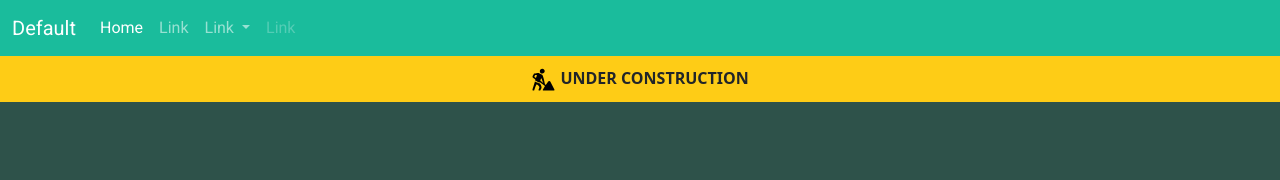
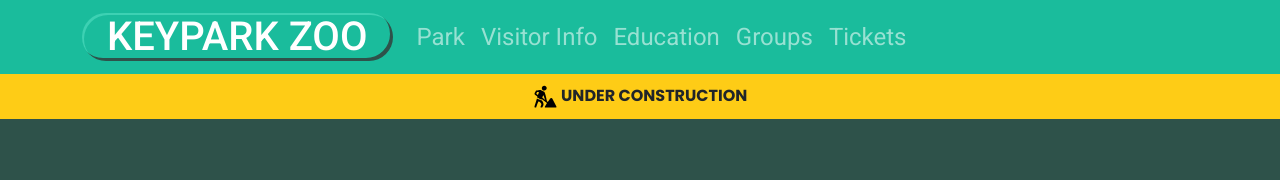
Before and after one commit to JBrondijk/keypark2, an Angular app: page /#/home in a window 1280 px wide. Shown: the top 180 px of the page. Built offline with nearby package versions, Linux system fonts and the light colour scheme; no server answers.

Commit message:
feat: make navbar responsive

```diff
--- a/src/app/app.component.html
+++ b/src/app/app.component.html
@@ -1,121 +1,127 @@
-<!-- <div class="banner">
+<!--
+    TODO:
+        - Close dropdown menu on clicking a link.
+        - Fix "shadow" of dropdown on the navbar when the dropdown is closed.
+        - Add a footer.
+ -->
+
+<div class="bg-primary navbarBottom">
+
+</div>
+<nav class="navbar navbar-expand-lg navbar-dark bg-primary">
     <div class="container">
-        <div class="row">
-            <div class="col">
-                <a routerLink="/home">
-                    <h1 class="logo">KEYPARK ZOO</h1>
-                </a>
-            </div>
-            <div class="col-8">
-                <div class="dropdown-banner">
-                    <a routerLink="/park" class="dropbtn">Park
-                        <i class="fa fa-caret-down"></i>
+        <a class="navbar-brand" href="#" (click)="collapseNavbar()">
+            <h1 class="logo">KEYPARK ZOO </h1>
+        </a>
+        <button class="navbar-toggler" type="button" data-bs-toggle="collapse" data-bs-target="#myNavbar"
+            aria-controls="myNavbar" aria-expanded="false" aria-label="Toggle navigation">
+            <span class="navbar-toggler-icon"></span>
+        </button>
+        <div class="collapse navbar-collapse" id="myNavbar">
+            <ul class="navbar-nav me-auto my-2 my-lg-0 navbar-nav">
+                <li [ngClass]="{'nav-item': true,'dropdown':isNotMobile()}">
+                    <a class="nav-link navbarText" routerLink="/park" id="navbarScrollingDropdown" role="button"
+                        data-bs-toggle="dropdown" aria-expanded="false" (click)="collapseNavbar()">
+                        Park
                     </a>
-                    <div class="dropdown-banner-content">
+                    <div class="dropdownIndicatorContainer">
+                        <div class="dropdown-indicator d-md-block"></div>
+                    </div>
+                    <ul class="dropdown-menu" aria-labelledby="navbarScrollingDropdown">
                         <div class="container">
                             <div class="row">
-                                <a routerLink="/park/animals">Animals</a>
-                                <a routerLink="/park/map">Map</a>
-                                <a routerLink="/park/impression">Impression</a>
+                                <li><a routerLink="/park/animals">Animals</a></li>
+                                <li><a routerLink="/park/map">Map</a></li>
+                                <li><a routerLink="/park/impression">Impression</a></li>
                             </div>
                         </div>
+                    </ul>
+                </li>
+                <li [ngClass]="{'nav-item': true,'dropdown':!isMobile}">
+                    <a class="nav-link navbarText" routerLink="/info" id="navbarScrollingDropdown" role="button"
+                        data-bs-toggle="dropdown" aria-expanded="false" (click)="collapseNavbar()">
+                        Visitor Info
+                    </a>
+                    <div class="dropdownIndicatorContainer">
+                        <div class="dropdown-indicator d-md-block"></div>
                     </div>
-                </div>
-                <div class="dropdown-banner">
-                    <a routerLink="/info" class="dropbtn">Visitor Info
-                        <i class="fa fa-caret-down"></i>
-                    </a>
-                    <div class="dropdown-banner-content">
+                    <ul class="dropdown-menu" aria-labelledby="navbarScrollingDropdown">
                         <div class="container">
                             <div class="row">
                                 <div class="col">
-                                    <a routerLink="/info/adres">Adress & Route</a>
-                                    <a routerLink="/info/tickets">Tickets & Reservations</a>
-                                    <a routerLink="/info/subscriptions">Subscriptions</a>
+                                    <li><a routerLink="/info/adres">Adress & Route</a></li>
+                                    <li><a routerLink="/info/tickets">Tickets & Reservations</a></li>
+                                    <li><a routerLink="/info/subscriptions">Subscriptions</a></li>
                                 </div>
                                 <div class="col">
-                                    <a routerLink="/info/practical">Practical Information</a>
-                                    <a routerLink="/info/contact">Contact</a>
-                                    <a routerLink="/info/youtube"> YouTube</a>
+                                    <li><a routerLink="/info/practical">Practical Information</a></li>
+                                    <li><a routerLink="/info/contact">Contact</a></li>
+                                    <li><a routerLink="/info/youtube"> YouTube</a></li>
                                 </div>
 
                             </div>
                         </div>
+                    </ul>
+                </li>
+                <li [ngClass]="{'nav-item': true,'dropdown':!isMobile}">
+                    <a class="nav-link navbarText" routerLink="/education" id="navbarScrollingDropdown" role="button"
+                        data-bs-toggle="dropdown" aria-expanded="false" (click)="collapseNavbar()">
+                        Education
+                    </a>
+                    <div class="dropdownIndicatorContainer">
+                        <div class="dropdown-indicator d-md-block"></div>
                     </div>
-                </div>
-                <div class="dropdown-banner">
-                    <a routerLink="/education" class="dropbtn">Education
-                        <i class="fa fa-caret-down"></i>
-                    </a>
-                    <div class="dropdown-banner-content">
+                    <ul class="dropdown-menu" aria-labelledby="navbarScrollingDropdown">
                         <div class="container">
                             <div class="row">
                                 <div class="col">
-                                    <a routerLink="/education/yak">You Are Key! (YAK)</a>
-
+                                    <li><a routerLink="/education/yak">You Are Key! (YAK)</a></li>
                                 </div>
                                 <div class="col">
-                                    <a routerLink="/education/ufunguo">Ufunguo</a>
-                                    <a routerLink="/education/no-panda-pets">No Panda Pets</a>
-                                    <a routerLink="/education/local">Local initiatives</a>
+                                    <li><a routerLink="/education/ufunguo">Ufunguo</a></li>
+                                    <li><a routerLink="/education/no-panda-pets">No Panda Pets</a></li>
+                                    <li><a routerLink="/education/local">Local initiatives</a></li>
                                 </div>
 
                             </div>
                         </div>
+                    </ul>
+                </li>
+                <li [ngClass]="{'nav-item': true,'dropdown':!isMobile}">
+                    <a class="nav-link navbarText" routerLink="/groups" id="navbarScrollingDropdown" role="button"
+                        data-bs-toggle="dropdown" aria-expanded="false" (click)="collapseNavbar()">
+                        Groups
+                    </a>
+                    <div class="dropdownIndicatorContainer">
+                        <div class="dropdown-indicator d-md-block"></div>
                     </div>
-                </div>
-                <div class="dropdown-banner">
-                    <a routerLink="/groups" class="dropbtn">Groups
-                        <i class="fa fa-caret-down"></i>
-                    </a>
-                    <div class="dropdown-banner-content">
+                    <ul class="dropdown-menu" aria-labelledby="navbarScrollingDropdown">
                         <div class="container">
                             <div class="row">
-                                <a routerLink="/groups/business">Business</a>
-                                <a routerLink="/groups/schools">Schools</a>
-                                <a routerLink="/groups/birthdays">Birthdays</a>
+                                <div class="col">
+                                    <li><a routerLink="/groups/business">Business</a></li>
+                                    <li><a routerLink="/groups/schools">Schools</a></li>
+                                    <li><a routerLink="/groups/birthdays">Birthdays</a></li>
+                                </div>
+                                <div class="col">
+
+                                </div>
+
                             </div>
                         </div>
-                    </div>
-                </div>
-                <a routerLink="/info/tickets" class="ticketbtn"> tickets </a>
-            </div>
+                    </ul>
+                </li>
+                <li class="nav-item">
+                    <a class="nav-link navbarText" routerLink="/info/tickets" id="navbarScrollingDropdown" role="button"
+                        data-bs-toggle="dropdown" aria-expanded="false" (click)="collapseNavbar()">
+                        Tickets
+                    </a>
+                </li>
+            </ul>
         </div>
     </div>
-</div> -->
-<nav class="navbar navbar-expand-lg navbar-dark bg-primary">
-    <div class="container-fluid">
-      <a class="navbar-brand" href="#">Default</a>
-      <button class="navbar-toggler" type="button" data-bs-toggle="collapse" data-bs-target="#navbarScroll" aria-controls="navbarScroll" aria-expanded="false" aria-label="Toggle navigation">
-        <span class="navbar-toggler-icon"></span>
-      </button>
-      <div class="collapse navbar-collapse" id="navbarScroll">
-        <ul class="navbar-nav me-auto my-2 my-lg-0 navbar-nav" style="--bs-scroll-height: 100px;">
-          <li class="nav-item">
-            <a class="nav-link active" aria-current="page" href="#">Home</a>
-          </li>
-          <li class="nav-item">
-            <a class="nav-link" href="#">Link</a>
-          </li>
-          <li class="nav-item dropdown">
-            <a class="nav-link dropdown-toggle" href="#" id="navbarScrollingDropdown" role="button" data-bs-toggle="dropdown" aria-expanded="false">
-              Link
-            </a>
-            <ul class="dropdown-menu" aria-labelledby="navbarScrollingDropdown">
-              <li><a class="dropdown-item" href="#">Action</a></li>
-              <li><a class="dropdown-item" href="#">Another action</a></li>
-              <li><hr class="dropdown-divider"></li>
-              <li><a class="dropdown-item" href="#">Something else here</a></li>
-            </ul>
-          </li>
-          <li class="nav-item">
-            <a class="nav-link disabled" href="#" tabindex="-1" aria-disabled="true">Link</a>
-          </li>
-        </ul>
-      </div>
-    </div>
-  </nav>
+</nav>
 <div style="text-align: center; font-weight: 700; background-color: rgb(254, 204, 22); padding: 10px;">
-   <img src="assets/construction.svg" style="height: 25px;"/> UNDER CONSTRUCTION
+    <img src="assets/construction.svg" style="height: 25px;" /> UNDER CONSTRUCTION
 </div>
 <router-outlet></router-outlet>
--- a/src/app/app.component.scss
+++ b/src/app/app.component.scss
@@ -1,11 +1,92 @@
-.logo{
+.logo {
     background-color: var(--keyparkGreen);
     border-radius: 100px;
     box-shadow: inset -3px -3px var(--keyparkGreenDark), inset 2px 2px var(--keyparkGreenLight);
     padding-left: 25px;
+    padding-right: 25px;
+    margin-bottom: 0px;
 }
 
-.logo:hover{
+.logo:hover {
     background-color: var(--keyparkGreenLight);
     color: white;
 }
+
+.navbarText {
+    padding-left: 25px;
+    padding-right: 25px;
+    font-size: 24px;
+    border: none;
+}
+
+.navbarBottom {
+    width: 100%;
+    height: 10px;
+    position: absolute;
+    top: 64px;
+    z-index: 1000;
+}
+
+.dropdown {
+    position: static !important;
+}
+
+.dropdownIndicatorContainer {
+    position: relative;
+}
+
+.dropdown-indicator {
+    display: none;
+    background-color: var(--keyparkGreen);
+    position: absolute;
+    z-index: 1000;
+    width: 40px;
+    height: 00px;
+    border-radius: 0px 0px 20px 20px;
+    left: 0;
+    right: 0;
+    margin-left: auto;
+    margin-right: auto;
+
+    overflow: hidden;
+    transition: all 0.5s;
+    // max-height: 0px;
+}
+
+.dropdown-menu {
+    box-shadow: 0 .5rem 1rem rgba(0, 0, 0, .0) !important;
+    background-color: #F1F1F1;
+    margin-top: 0px !important;
+    width: calc(100% + 2px) !important;
+    border-top-left-radius: 0px !important;
+    border-top-right-radius: 0px !important;
+    display: block;
+    max-height: 0px;
+    overflow: hidden;
+    transition: all 0.5s;
+    z-index: 50;
+    left: -1px;
+    top: 72px;
+    padding: 0px;
+}
+
+.dropdown:hover .dropdown-menu {
+    top: 73px;
+    left: -1px;
+    max-height: 150px;
+    box-shadow: 0rem 0rem rgba(0, 0, 0, 0) !important;
+    padding-top: 15px;
+    padding-bottom: 15px;
+}
+
+.dropdown:hover .dropdown-indicator {
+    border-radius: 0px 0px 20px 20px;
+    height: 20px;
+}
+
+.navbar {
+    z-index: 100;
+    position: relative;
+        box-shadow: 0rem 0rem rgba(0, 0, 0, 0) !important;
+
+}
--- a/src/app/app.component.ts
+++ b/src/app/app.component.ts
@@ -1,4 +1,4 @@
-import { Component } from '@angular/core';
+import { Component, HostListener, OnInit } from '@angular/core';
 import { AnimalsService } from './animals/animals.service';
 
 @Component({
@@ -6,7 +6,26 @@ import { AnimalsService } from './animals/animals.service';
   templateUrl: './app.component.html',
   styleUrls: ['./app.component.scss']
 })
-export class AppComponent {
+export class AppComponent implements OnInit{
+  isMobile: boolean = false;
   constructor(private animalsService : AnimalsService){}
   title = 'keypark2';
+
+  ngOnInit(){
+    this.isMobile = window.innerWidth < 768;
+  }
+
+  @HostListener('window:resize', ['$event'])
+  onResize(event: { target: { innerWidth: number; }; }) {
+    this.isMobile = event.target.innerWidth < 768;
+  }
+
+  collapseNavbar() {
+    const navbar: HTMLElement = document.getElementById('myNavbar')!;
+    navbar.classList.remove('show');
+  }
+
+  isNotMobile() {
+    return window.innerWidth >= 768;
+  }
 }
--- a/src/app/app.module.ts
+++ b/src/app/app.module.ts
@@ -7,6 +7,7 @@ import { AppComponent } from './app.component';
 import { HttpClientModule } from '@angular/common/http';
 import { AnimalsService } from './animals/animals.service';
 import { FormsModule } from '@angular/forms';
+import { RouterModule } from '@angular/router';
 
 
 @NgModule({
--- a/src/app/home-component/home-component.component.ts
+++ b/src/app/home-component/home-component.component.ts
@@ -1,7 +1,7 @@
 import { Component, OnInit, OnDestroy } from '@angular/core';
 import { CommonModule } from '@angular/common';
 import { AnimalCardComponent } from '../animals/animal-card.component';
-import { Animal, AnimalsService } from '../animals/animals.service';
+import { AnimalsService } from '../animals/animals.service';
 
 
 @Component({
--- a/src/app/page-education/page-education.component.html
+++ b/src/app/page-education/page-education.component.html
@@ -1,3 +1,9 @@
 <div class="container pt-4">
     <p>page-education works!</p>
+    <ul>
+                    <li><a href="/#/education/yak">You Are Key! (YAK)</a></li>
+                    <li><a href="/#/education/ufunguo">Ufunguo</a></li>
+                    <li><a href="/#/education/no-panda-pets">No Panda Pets</a></li>
+                    <li><a href="/#/education/local">Local initiatives</a></li>
+    </ul>
 </div>
--- a/src/app/page-groups/page-groups.component.html
+++ b/src/app/page-groups/page-groups.component.html
@@ -1,3 +1,9 @@
 <div class="container pt-4">
     <p>page-groups works!</p>
+
+    <ul>
+        <li><a href="/#/groups/business">Business</a></li>
+        <li><a href="/#/groups/schools">Schools</a></li>
+        <li><a href="/#/groups/birthdays">Birthdays</a></li>
+    </ul>
 </div>
--- a/src/app/page-park/page-park.component.html
+++ b/src/app/page-park/page-park.component.html
@@ -1,3 +1,14 @@
 <div class="container pt-4">
     <p>page-park works!</p>
+    <ul>
+                <li><a href="/#/park/animals">Animals</a></li>
+                <li><a href="/#/park/map">Map</a></li>
+                <li><a href="/#/park/impression">Impression</a></li>
+    </ul>
+    <h2>random animal:</h2>
+    <div class="w-25">
+        <app-animal-card [index]="animalsService.getRandomAnimalIndex()"
+        [animal]="animalsService.animals[animalsService.getRandomAnimalIndex()]"></app-animal-card>
+    </div>
+
 </div>
--- a/src/app/page-visitor-info/page-visitor-info.component.html
+++ b/src/app/page-visitor-info/page-visitor-info.component.html
@@ -1,3 +1,12 @@
 <div class="container pt-4">
     <p>page-visitor-info works!</p>
+    <ul>
+        <li><a href="/#/info/adres">Adress & Route</a></li>
+        <li><a href="/#/info/tickets">Tickets & Reservations</a></li>
+        <li><a href="/#/info/subscriptions">Subscriptions</a></li>
+        <li><a href="/#/info/practical">Practical Information</a></li>
+        <li><a href="/#/info/contact">Contact</a></li>
+        <li><a href="/#/info/youtube"> YouTube</a></li>
+
+    </ul>
 </div>
--- /dev/null
+++ b/src/assets/scss/_myvariables.scss
@@ -0,0 +1,11 @@
+$primary: #1abc9c;
+$secondary:#2e524a;
+// $success:       $green;
+// $info:          $cyan;
+// $warning:       $yellow;
+// $danger:        $red;
+// $light:         $gray-100;
+// $dark:          $gray-900;
+
+$font-family-sans-serif: Poppins, Roboto;
+$font-family-monospace: Poppins, Roboto;
--- a/src/styles.scss
+++ b/src/styles.scss
@@ -1,19 +1,11 @@
-  //variable overrides
-  $primary: #1abc9c;
-  $secondary:#2e524a;
-  // $success:       $green;
-  // $info:          $cyan;
-  // $warning:       $yellow;
-  // $danger:        $red;
-  // $light:         $gray-100;
-  // $dark:          $gray-900;
+@import url('https://fonts.googleapis.com/css2?family=Poppins:ital,wght@0,100;0,200;0,300;0,500;0,600;0,700;0,800;0,900;1,100;1,200;1,300;1,400;1,500;1,600;1,700;1,800;1,900&family=Roboto:ital,wght@0,100;0,300;0,400;0,500;0,700;0,900;1,100;1,300;1,400;1,500;1,700;1,900&display=swap');
 
+//variable overrides
+  @import "assets/scss/myvariables.scss";
 
   // import bootstrap
   @import "../node_modules/bootstrap/scss/bootstrap";
 
-/* You can add global styles to this file, and also import other style files */
-@import url('https://fonts.googleapis.com/css2?family=Poppins:ital,wght@0,100;0,200;0,300;0,500;0,600;0,700;0,800;0,900;1,100;1,200;1,300;1,400;1,500;1,600;1,700;1,800;1,900&family=Roboto:ital,wght@0,100;0,300;0,400;0,500;0,700;0,900;1,100;1,300;1,400;1,500;1,700;1,900&display=swap');
 
 :root {
     --keyparkGreen: #1abc9c;
```
Also changed, not shown: src/app/page-park/page-park.component.ts (+5 -2 lines).
